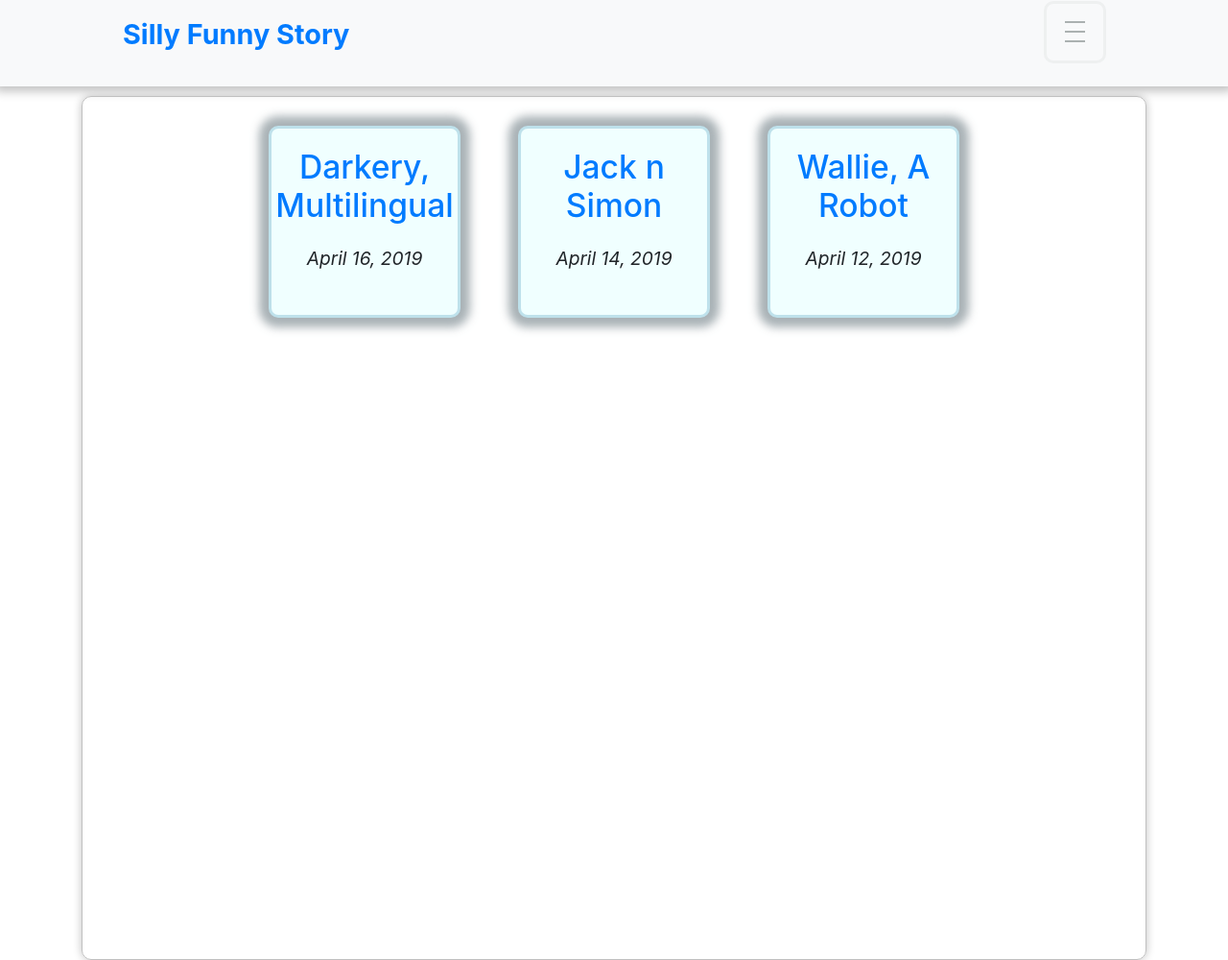
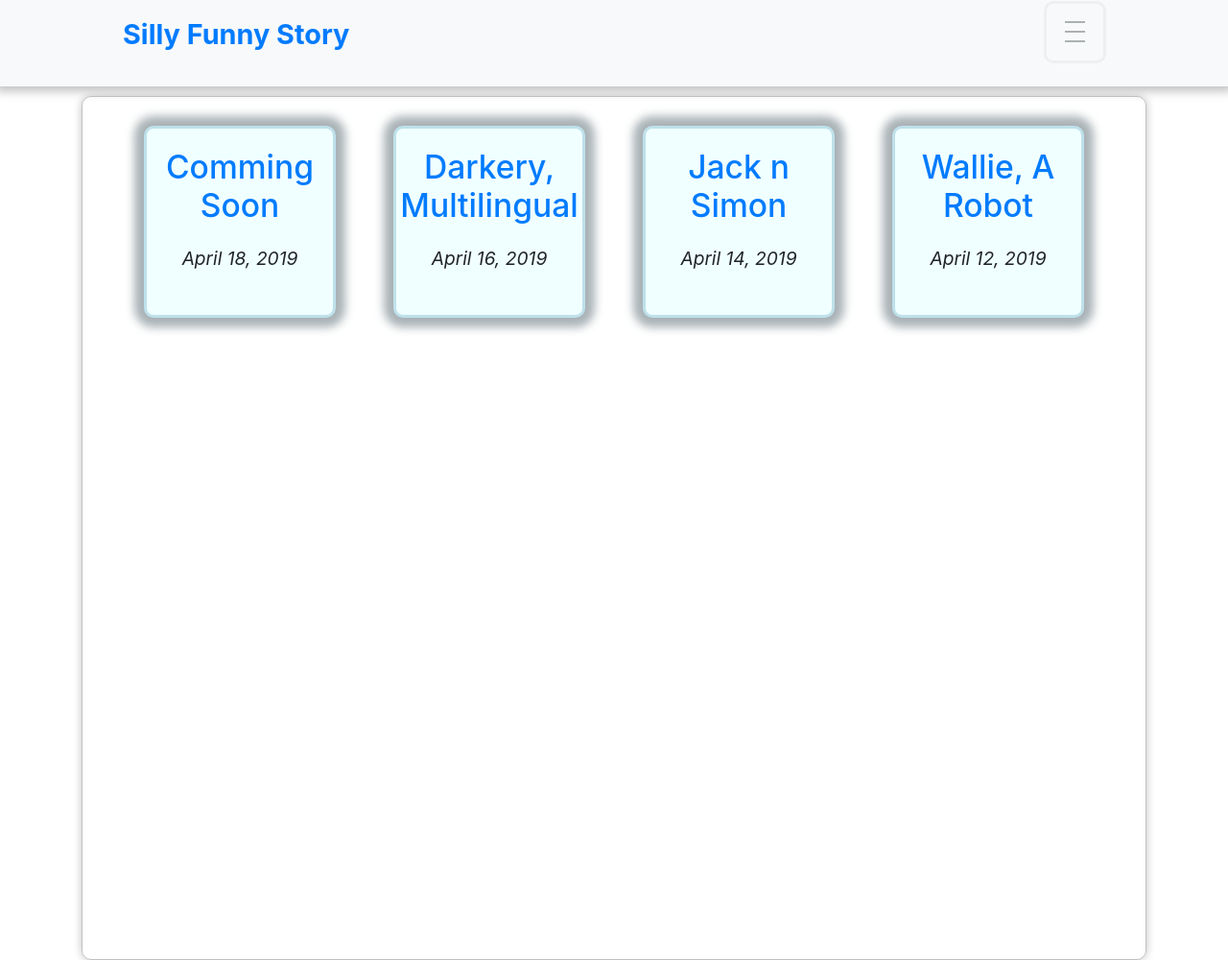
Before and after one commit to nnfunny/small-blog, a Jekyll site: the page built from index.html, in a window 1280 px wide. Shown: the whole page at 96% size. Built offline with Jekyll 4.4.1, drawn with Linux system fonts in a browser that asks for light colours.

Commit message:
New Pót

```diff
--- /dev/null
+++ b/_posts/2019-04-18-Coming-Soon.md
@@ -0,0 +1,5 @@
+---
+title: Comming Soon
+read: 2
+permalink: "4"
+---
--- a/assets/css/main.css
+++ b/assets/css/main.css
@@ -96,7 +96,7 @@ a {
     .PostList {
         width: 120px;
         height: 120px;
-        margin: 0;
+        margin: 20px;
         line-height: 10px;
     }
 
```
